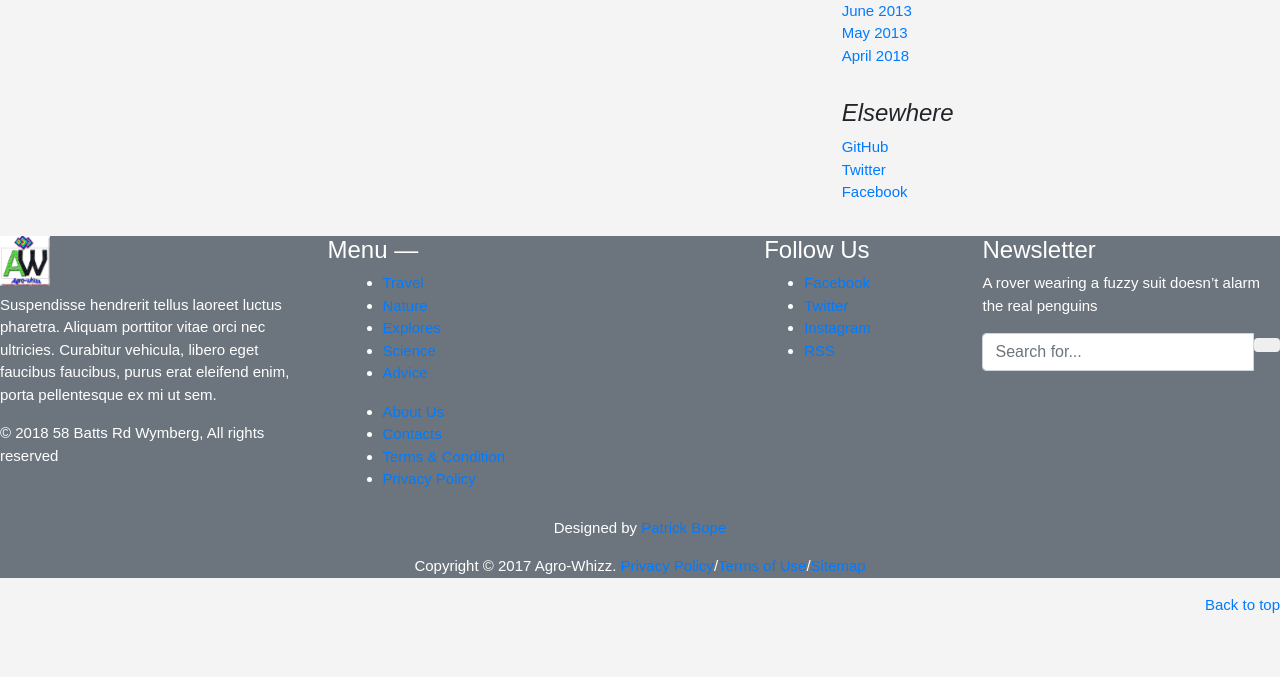
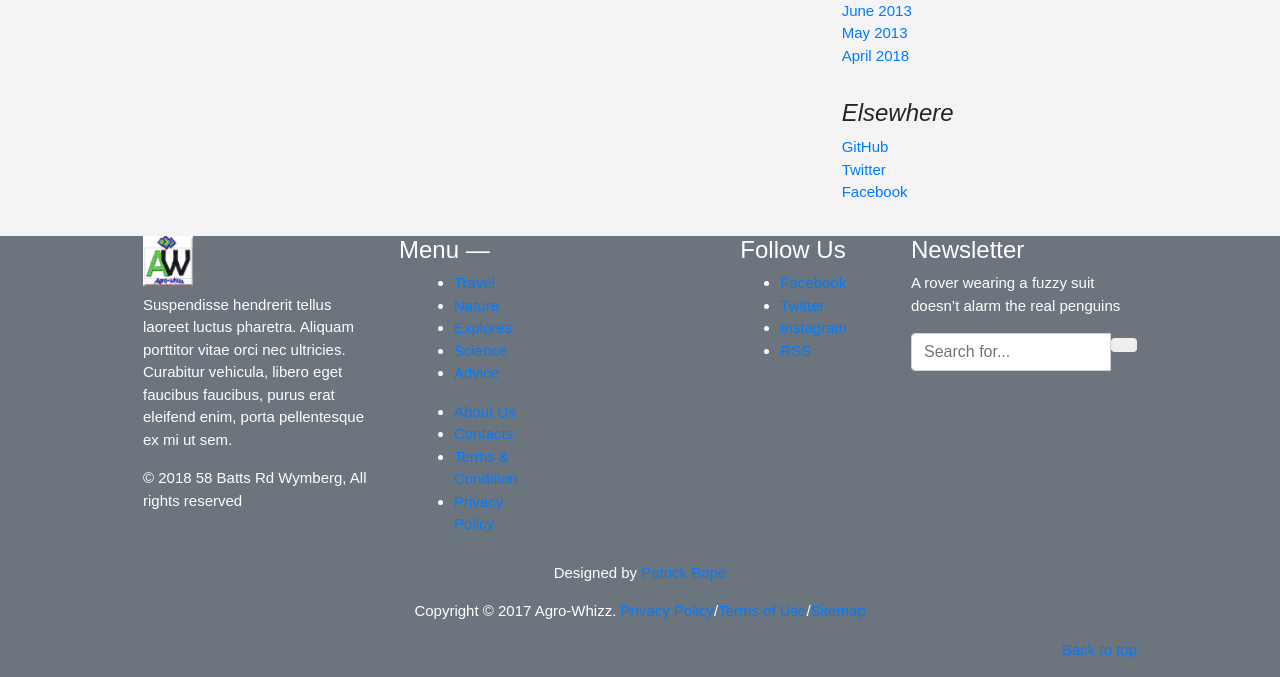
Before and after one commit to patbpm/whizzproject, a Django app: page /blog/ in a window 1280 px wide. Shown: the part 1217-1894 px from the top of the page. Before the commit the page ends 1830 px from the top, so only its background shows below. Run offline with Django 3.2, Linux system fonts and the light colour scheme; data that the repository does not hold is empty; some libraries are stand-ins or nearby versions.

Commit message:
updating fooder

```diff
--- a/agrowhizz/blog/templates/blog/blog.html
+++ b/agrowhizz/blog/templates/blog/blog.html
@@ -55,7 +55,7 @@ Blog
         <div>
             <h2 class="blog-post-title"><a href="{% url 'post_detail' pk=post.pk %}">{{ post.title }}</a></h2>
             <p class="blog-post-meta">{{ post.published_date }} by <a href="#">{{ post.author }}</a></p>
-            <p >{{ post.text|linebreaksbr }}</p>
+            <p class="text-truncate">{{ post.text|linebreaksbr }}</p>
             <button class="btn btn-outline-success my-2 my-sm-0" type="submit"><a  href="#">More Reading</a></button>
 
         </div>
--- a/agrowhizz/home/templates/home/index.html
+++ b/agrowhizz/home/templates/home/index.html
@@ -138,8 +138,8 @@
     {% endblock %}
 
 
-  <footer class="bg-secondary text-white">
-    <div class="">
+  <footer class=" bg-secondary text-white">
+    <div class="container ">
     <!----------- Footer ------------>
 
       <div class="row">
```
